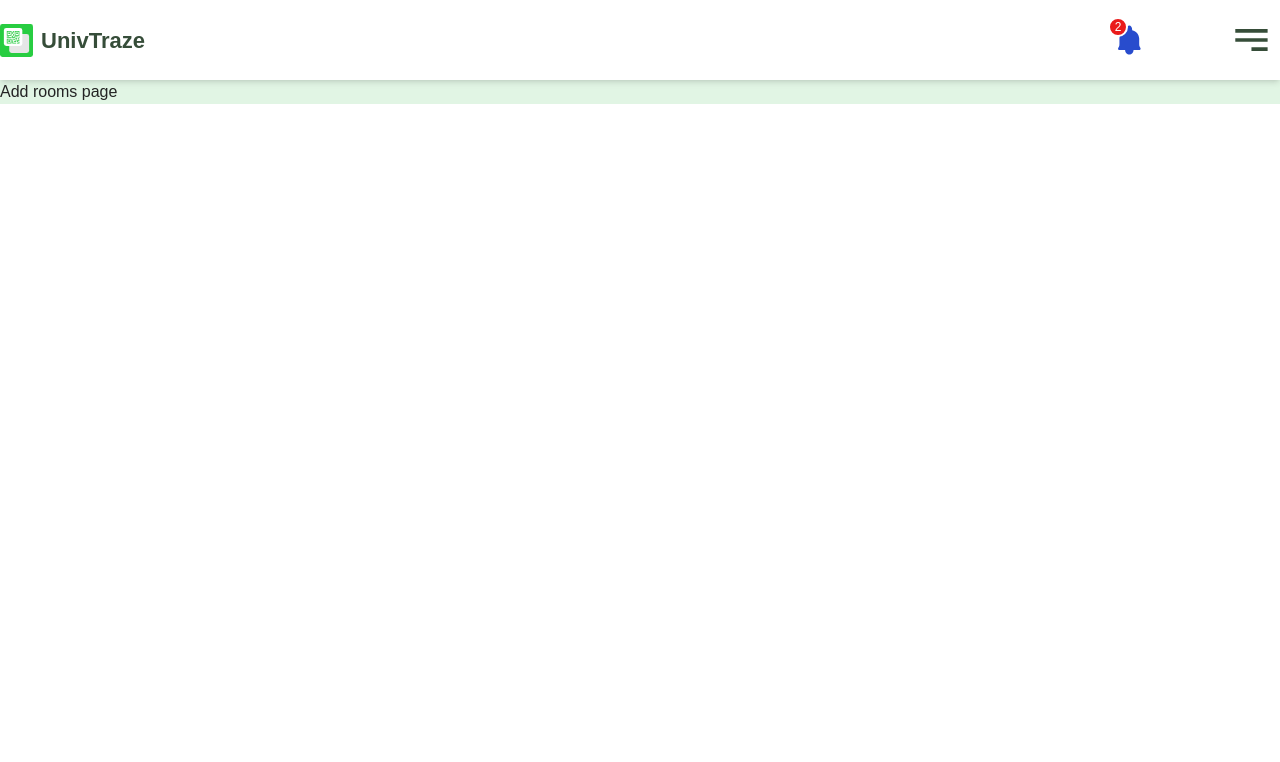
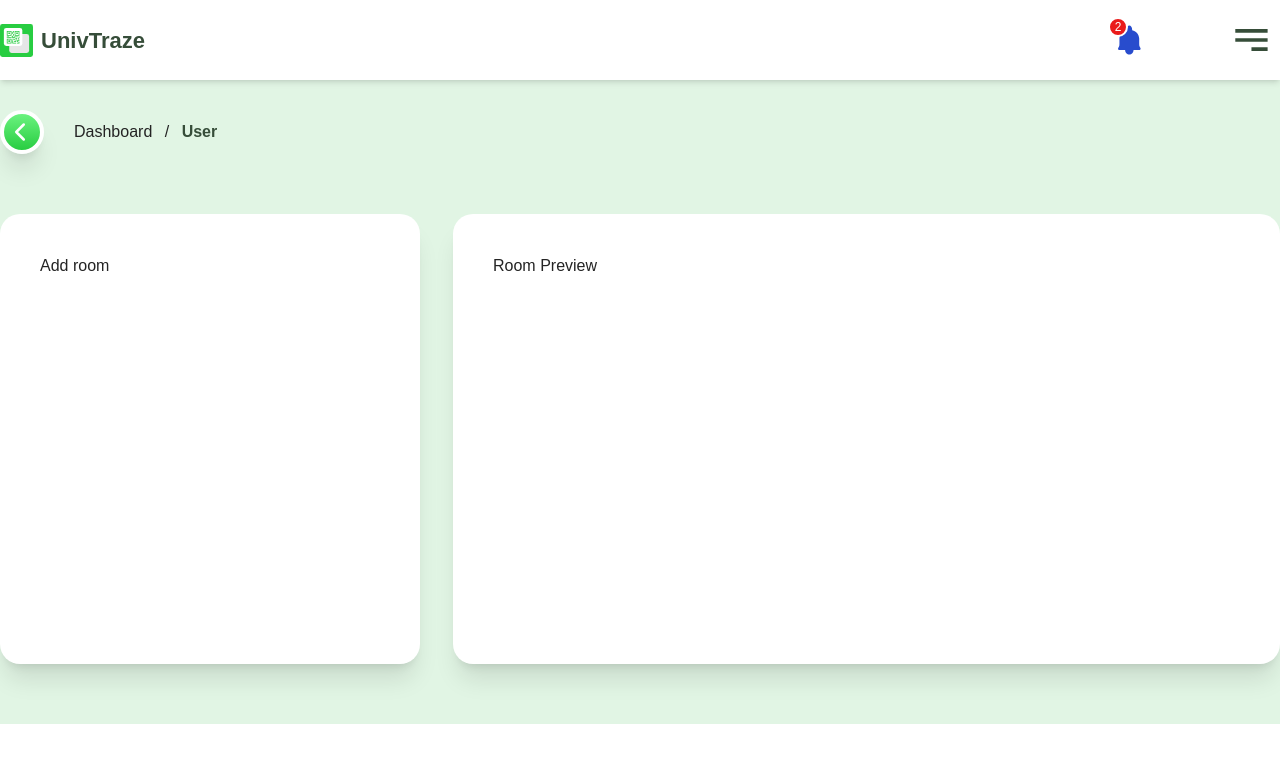
Before and after one commit to JayCabasag/univtraze-admin, a React (Vite) app: page /dashboard/add-room in a window 1280 px wide. Shown: the top 762 px of the page. Built offline with nearby package versions, Linux system fonts and the light colour scheme.

Commit message:
feat: added fix to add room

```diff
--- /dev/null
+++ b/src/components/header/Header.tsx
@@ -0,0 +1,30 @@
+import chevronLeftSVG from '@assets/chevron-left.svg'
+import { Link } from 'react-router-dom'
+
+interface ComponentProps {
+    title: string
+    sub: string
+}
+
+const ICON_SIZE = 50
+
+export default function Header(props : ComponentProps ) {
+  const { title, sub } = props
+    return (
+        <Link to='/dashboard' className='mt-[30px] gap-[30px] max-w-max flex items-center justify-center h-[44px]'>
+        <button
+                className='shadow-xl bg-gradient-to-b from-[#6BF27F] to-[#28CD41] rounded-full flex items-center justify-center h-[44px] w-[44px] border-4 border-white bg-[]'>
+                <img
+                    className='-ml-1'
+                    src={chevronLeftSVG}
+                    alt='header-icon'
+                    height={ICON_SIZE - 20}
+                    width={ICON_SIZE - 20}
+                />
+            </button>
+        <p>
+            <span className='mr-[8px]'>{title}</span> {' / '}<span className='ml-[8px] capitalize text-[#364D39] text-[16px] font-bold'>{sub}</span>
+        </p>
+    </Link>
+  )
+}
--- a/src/pages/(dashboard)/AddRoomPage.tsx
+++ b/src/pages/(dashboard)/AddRoomPage.tsx
@@ -1,3 +1,13 @@
+import Header from "@/components/header/Header";
+
 export default function AddRoomPage() {
-  return <main>Add rooms page</main>;
+  return (
+    <main>
+      <Header title="Dashboard" sub={"user"}/>
+      <div className="py-[60px] flex flex-col md:flex-row gap-[33px]">
+        <div className="p-[40px] bg-white shadow-xl w-full rounded-[20px] h-[450px] max-w-[420px]">Add room</div>
+        <div className="p-[40px] bg-white w-full shadow-xl rounded-[20px] h-[450px] ">Room Preview</div>
+      </div>
+    </main>
+  )
 }
--- a/src/pages/(dashboard)/DashboardPage.tsx
+++ b/src/pages/(dashboard)/DashboardPage.tsx
@@ -19,7 +19,7 @@ const covidUpdateList = [
 
 export default function DashboardPage() {
   return (
-    <div className="p-[15px] md:p-0 md:py-[90px] h-auto">
+    <div className="p-[15px] md:p-0 md:py-[70px] h-auto">
       <div>
         <h4 className="text-[#364D39]">Welcome back, Admin</h4>
         <h1 className="mt-[5px] text-[28px] font-bold text-[#3.64D39]">Here&rsquo;s an update for today</h1>
```
Also changed, not shown: src/assets/chevron-left.svg (added), src/assets/ellipse.svg (added).
